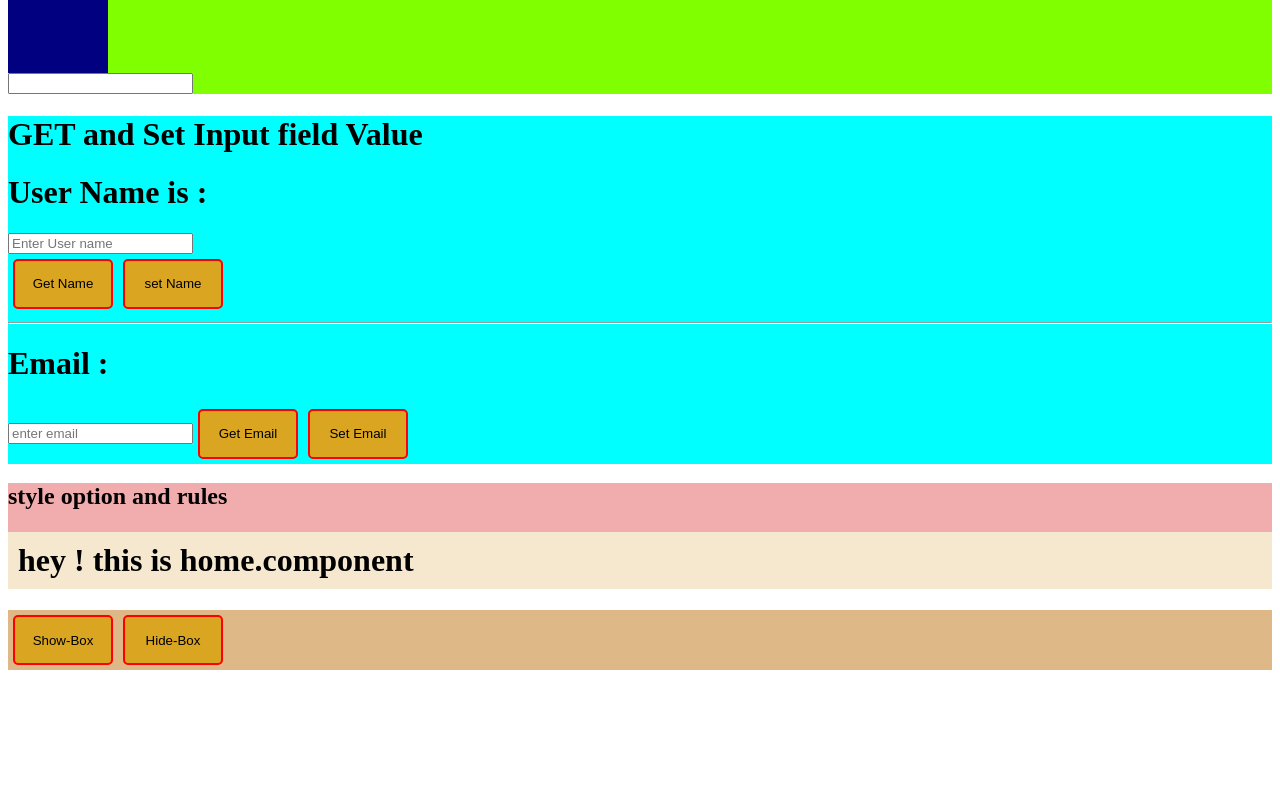
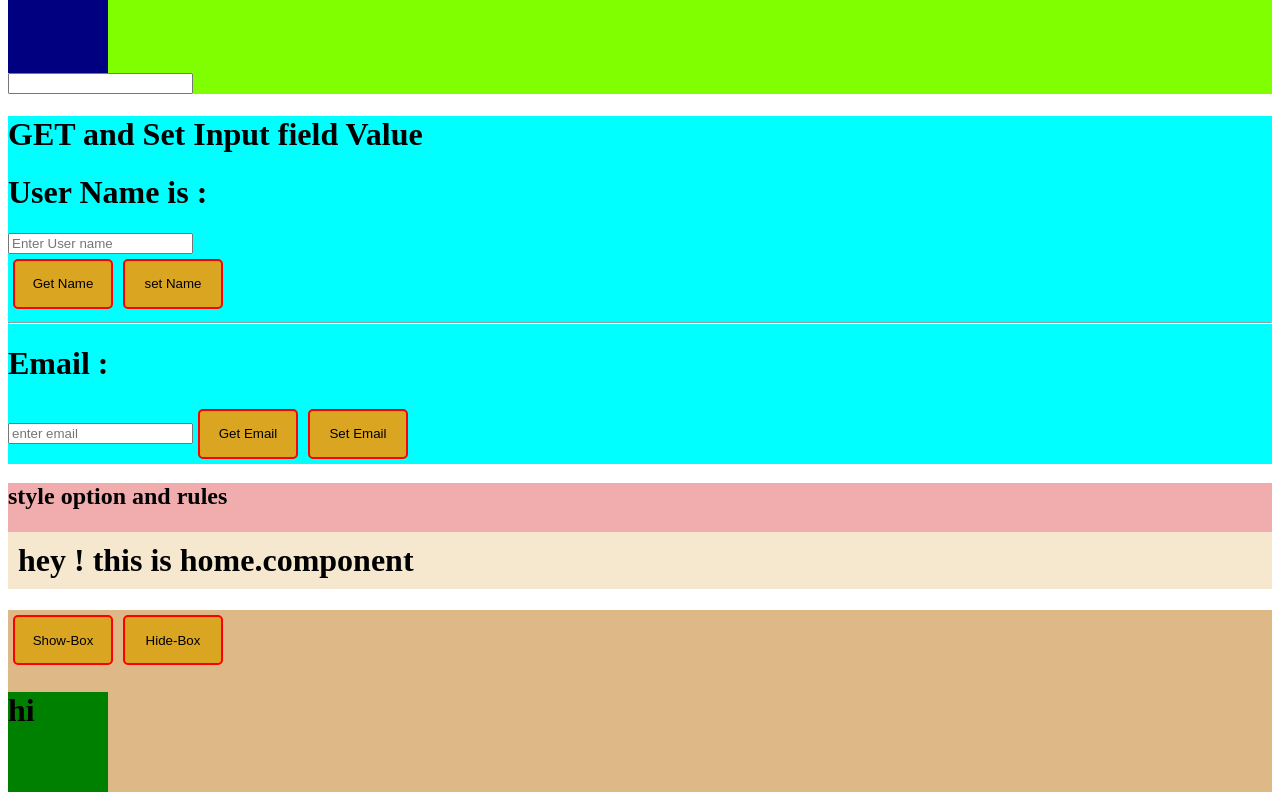
Before and after one commit to avinash-kurandale/Angular, an Angular app: page / in a window 1280 px wide. Shown: the part 717-1517 px from the top of the page. Before the commit the page ends 1395 px from the top, so only its background shows below. Built offline with nearby package versions, Linux system fonts and the light colour scheme.

Commit message:
if else completed

```diff
--- a/src/app/app.component.html
+++ b/src/app/app.component.html
@@ -94,7 +94,7 @@
 
               @if(isBoxVisible){
                 <div class="green-box">
-
+                  <h1>hi</h1>
                 </div>
               }@else{
                 <P>box is hidden, click on show box to see box</P>
--- a/src/app/app.component.scss
+++ b/src/app/app.component.scss
@@ -37,3 +37,9 @@
 .if-else{
     background-color: burlywood;
 }
+
+.green-box{
+    width: 100px;
+    height: 100px;
+    background-color: green;
+}
```
